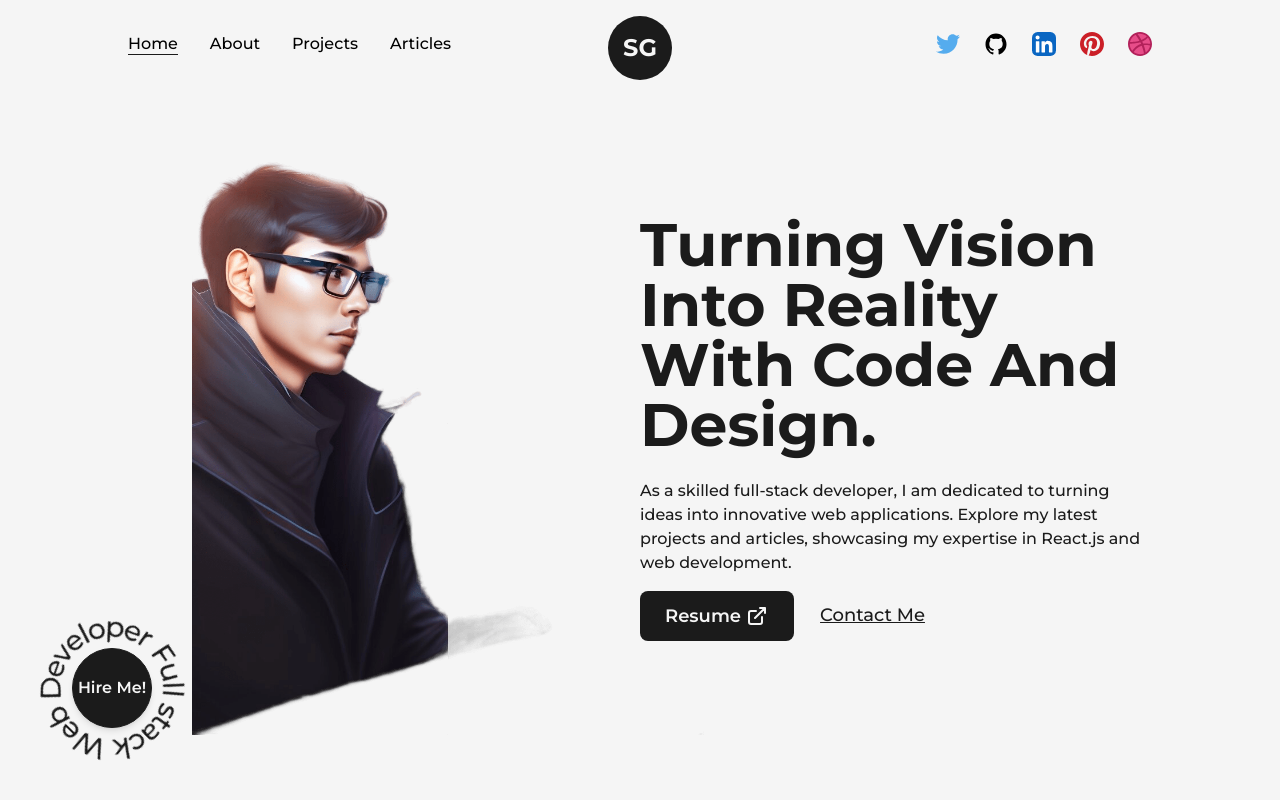
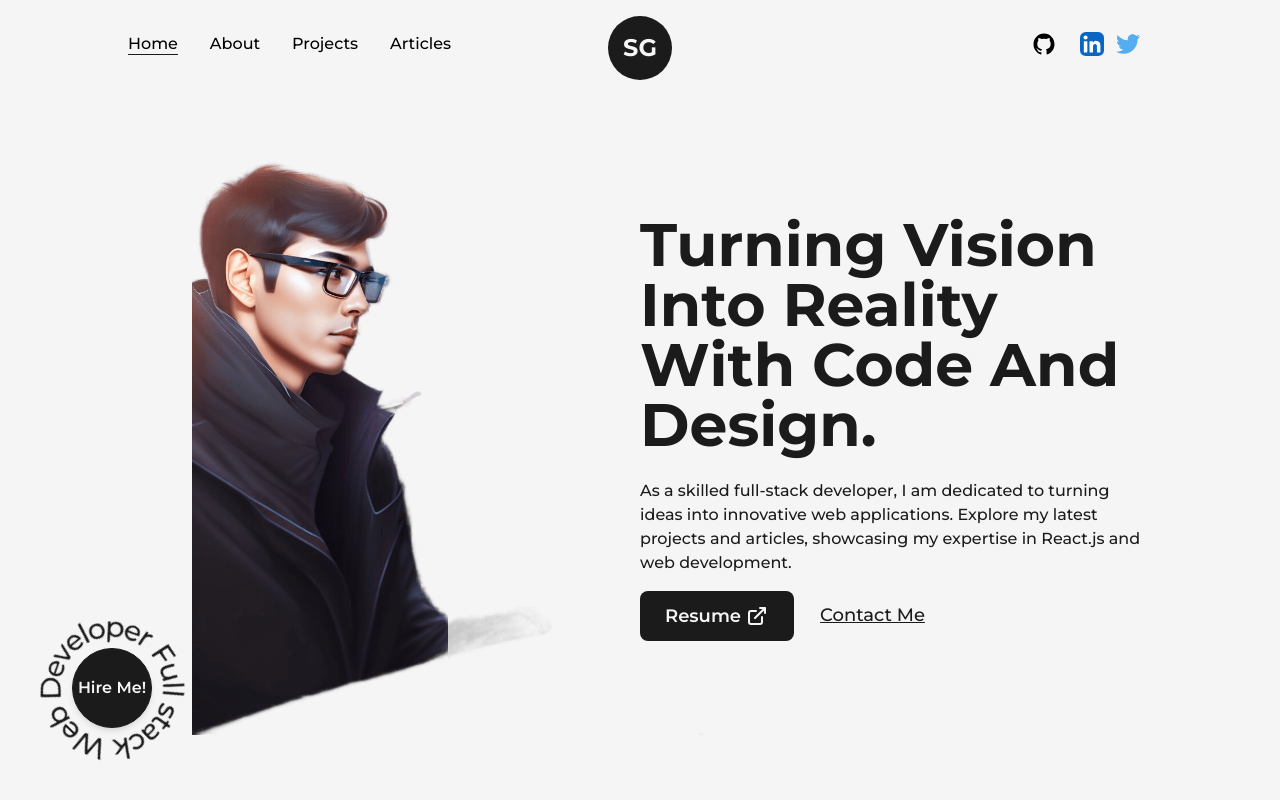
Before and after one commit to Cyddharth-Gupta/portfolio-website, a Next.js app: page / in a window 1280 px wide. Shown: the top 800 px of the page. Built offline with nearby package versions, Linux system fonts and the light colour scheme.

Commit message:
added social media links

```diff
--- a/components/Navbar.js
+++ b/components/Navbar.js
@@ -28,7 +28,24 @@ const Navbar = () => {
         </nav>
 
         <nav className='flex items-center justify-center flex-wrap'>
-            <MotionLink href={'/'} target='_blank' whileHover={{
+
+            <MotionLink href={'https://github.com/Cyddharth-Gupta'} target='_blank' whileHover={{
+              y: -2
+            }}
+            whileTap={{
+              scale: 0.9
+            }} className='w-6 mx-3'>
+              <GithubIcon/>
+            </MotionLink>
+            <MotionLink href={'https://www.linkedin.com/in/cyddharth/'} target='_blank' whileHover={{
+              y: -2
+            }}
+            whileTap={{
+              scale: 0.9
+            }} className='w-6 mx-3'>
+              <LinkedinIcon/>
+            </MotionLink>
+            <MotionLink href={'https://twitter.com/cyddharth_gupta'} target='_blank' whileHover={{
               y: -2
             }}
             whileTap={{
@@ -36,23 +53,7 @@ const Navbar = () => {
             }} className='w-6 mr-3'>
               <TwitterIcon/>
             </MotionLink>
-            <MotionLink href={'/'} target='_blank' whileHover={{
-              y: -2
-            }}
-            whileTap={{
-              scale: 0.9
-            }} className='w-6 mx-3'>
-              <GithubIcon/>
-            </MotionLink>
-            <MotionLink href={'/'} target='_blank' whileHover={{
-              y: -2
-            }}
-            whileTap={{
-              scale: 0.9
-            }} className='w-6 mx-3'>
-              <LinkedinIcon/>
-            </MotionLink>
-            <MotionLink href={'/'} target='_blank' whileHover={{
+            {/* <MotionLink href={'/'} target='_blank' whileHover={{
               y: -2
             }}
             whileTap={{
@@ -67,7 +68,7 @@ const Navbar = () => {
               scale: 0.9
             }} className='w-6 ml-3'>
               <DribbbleIcon/>
-            </MotionLink>
+            </MotionLink> */}
         </nav>
         <div className='absolute left-[50%] top-2 translate-x-[-50%]'>
           <Logo />
```
